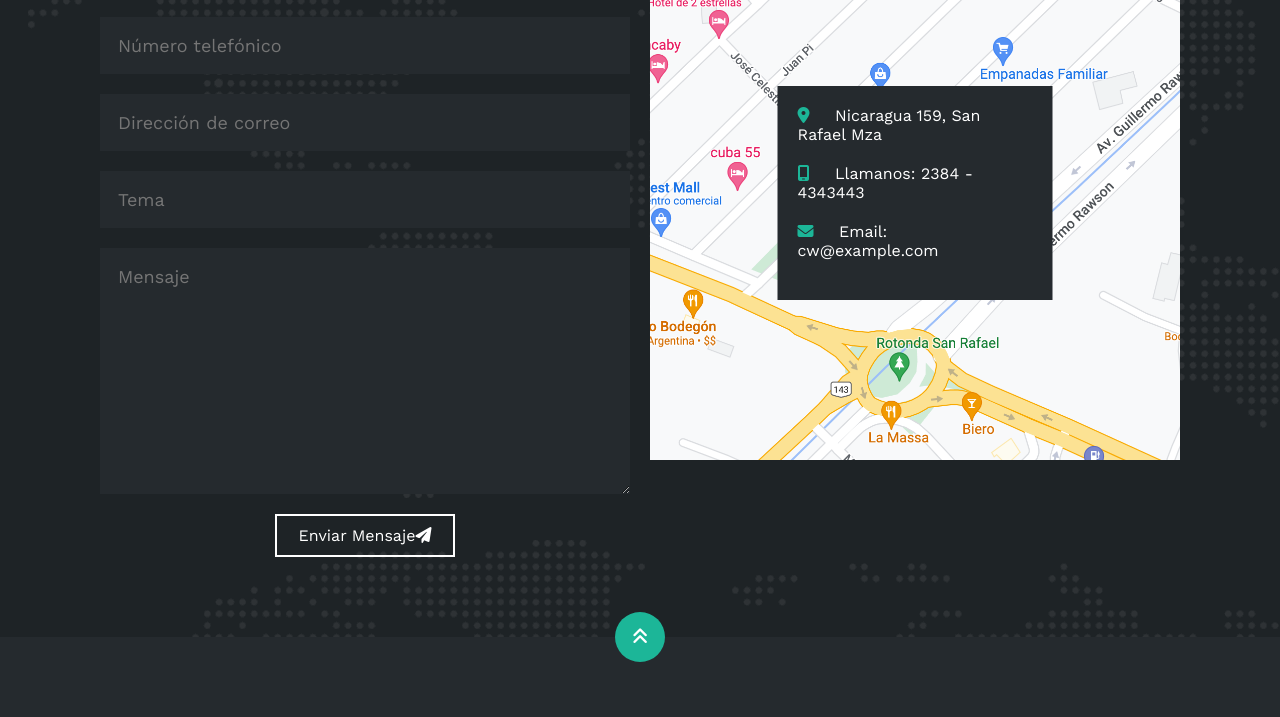
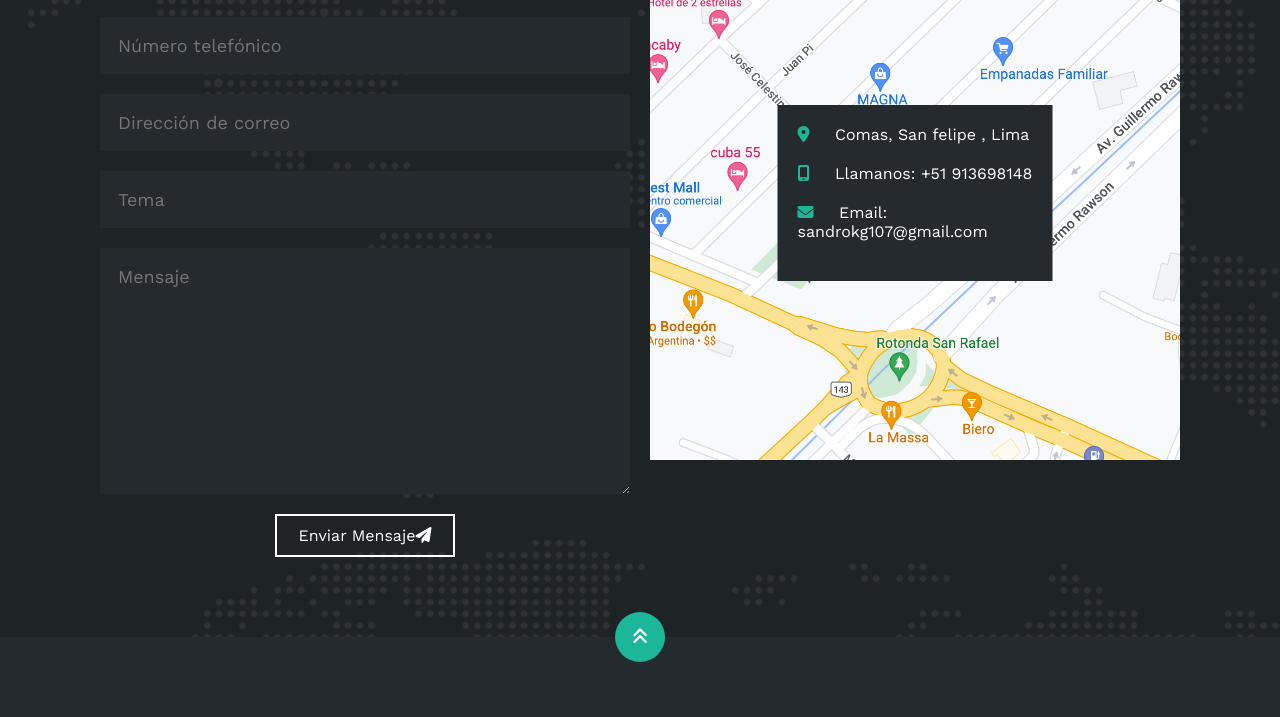
Before and after one commit to sandrokg107/portafolioweb, a plain HTML site: page index.html in a window 1280 px wide. Shown: the part 3864-4581 px from the top of the page. Drawn offline with nearby package versions, Linux system fonts and the light colour scheme.

Commit message:
Update index.html

```diff
--- a/index.html
+++ b/index.html
@@ -367,15 +367,15 @@
                         <ul>
                             <li>
                                 <i class="fa-solid fa-location-dot"></i>
-                                Nicaragua 159, San Rafael Mza
+                                Comas, San felipe , Lima
                             </li>
                             <li>
                                 <i class="fa-solid fa-mobile-screen"></i>
-                                Llamanos: 2384 - 4343443
+                                Llamanos: +51 913698148
                             </li>
                             <li>
                                 <i class="fa-solid fa-envelope"></i>
-                                Email: cw@example.com
+                                Email: sandrokg107@gmail.com
                             </li>
                         </ul>
                     </div>
```
